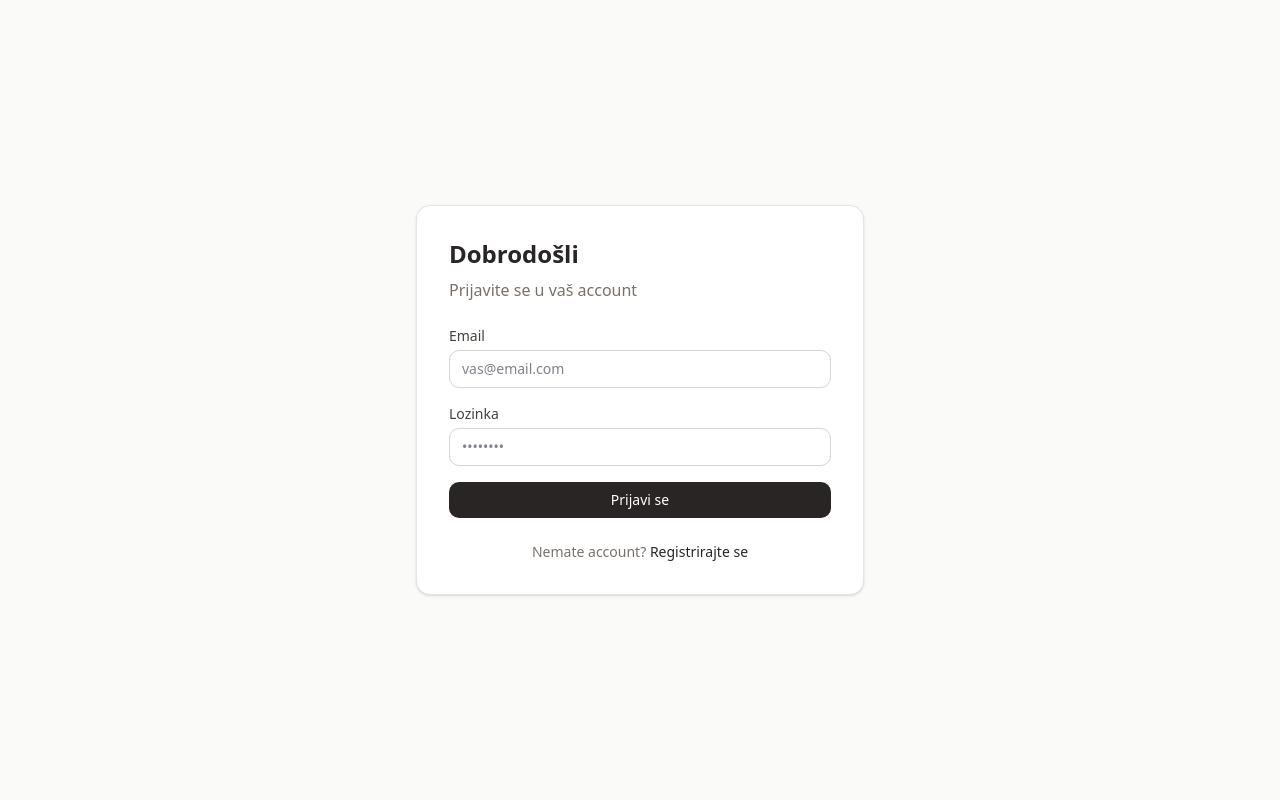
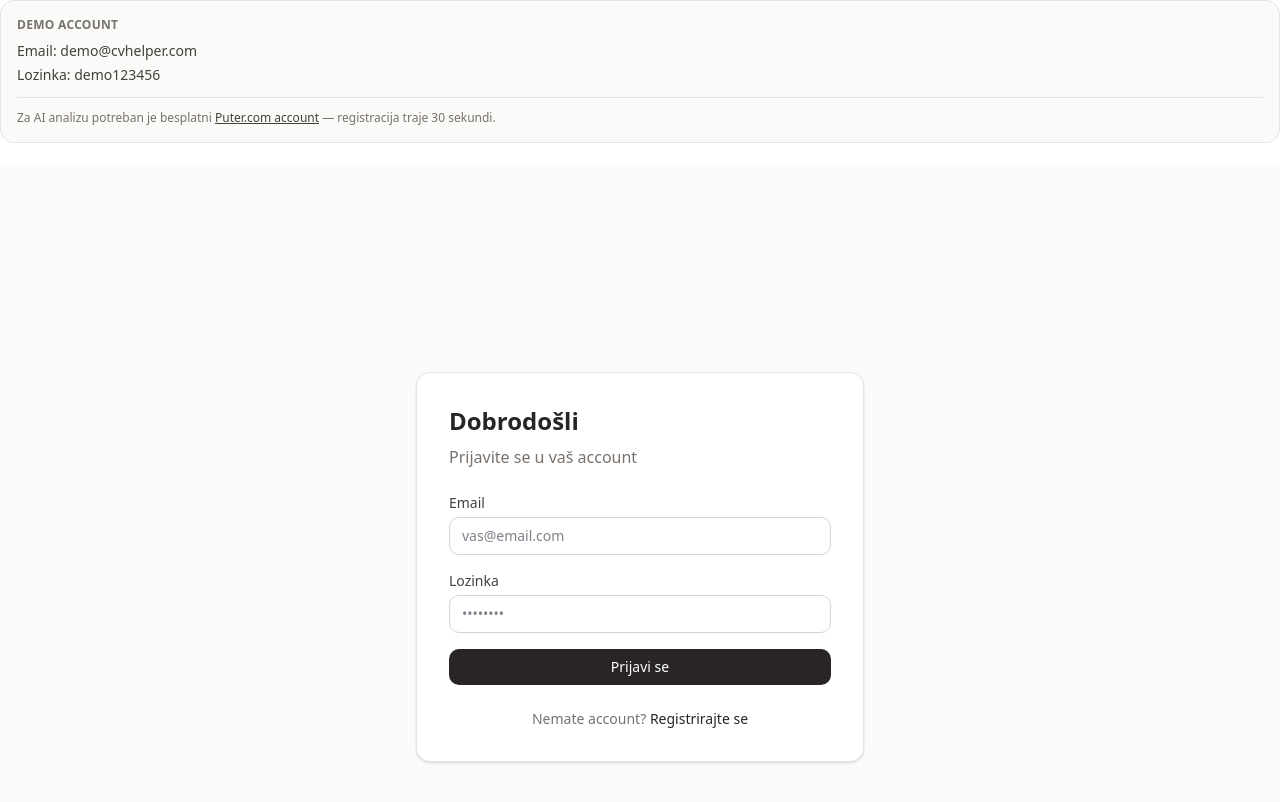
Before and after one commit to Copeta1/CvHelper, a Next.js app: page /login in a window 1280 px wide. Shown: the top 802 px of the page. Built offline with nearby package versions, Linux system fonts and the light colour scheme; no server answers.

Commit message:
demo account info na login stranici

```diff
--- a/app/(auth)/login/page.tsx
+++ b/app/(auth)/login/page.tsx
@@ -31,6 +31,34 @@ export default function LoginPage() {
   };
 
   return (
+    <>
+      <div className="bg-stone-50 border border-stone-200 rounded-xl p-4 mb-6">
+        <p className="text-xs font-semibold text-stone-500 uppercase tracking-wide mb-2">
+          Demo account
+        </p>
+        <div className="space-y-1 mb-3">
+          <p className="text-sm text-stone-700">
+            <span className="font-medium">Email:</span> demo@cvhelper.com
+          </p>
+          <p className="text-sm text-stone-700">
+            <span className="font-medium">Lozinka:</span> demo123456
+          </p>
+        </div>
+        <div className="border-t border-stone-200 pt-3">
+          <p className="text-xs text-stone-500">
+            Za AI analizu potreban je besplatni{" "}
+            <a
+              href="https://puter.com"
+              target="_blank"
+              className="text-stone-700 font-medium underline"
+            >
+              Puter.com account
+            </a>{" "}
+            — registracija traje 30 sekundi.
+          </p>
+        </div>
+      </div>
+
       <div className="min-h-screen flex items-center justify-center bg-stone-50">
         <div className="bg-white p-8 rounded-xl shadow-sm border border-stone-200 w-full max-w-md">
           <h1 className="text-2xl font-bold text-stone-800 mb-2">Dobrodošli</h1>
@@ -91,5 +119,6 @@ export default function LoginPage() {
           </p>
         </div>
       </div>
+    </>
   );
 }
```
Lines whose indentation alone changed are shown as unchanged.
